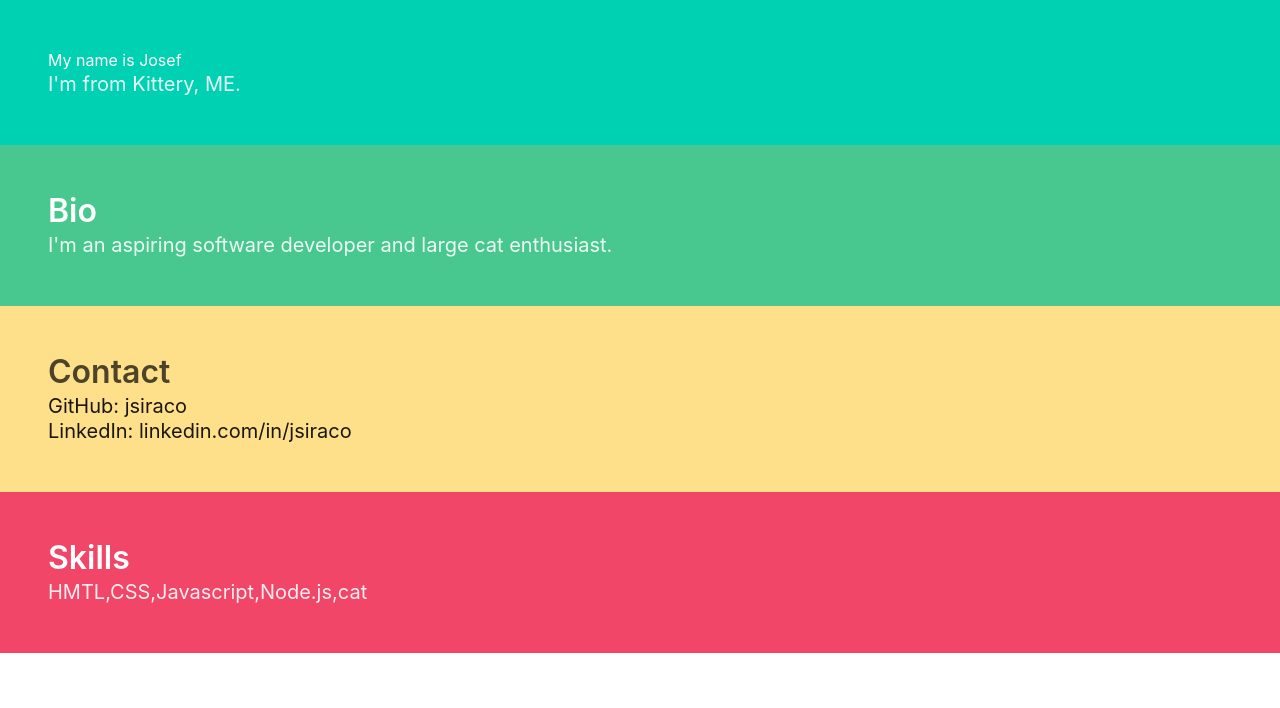
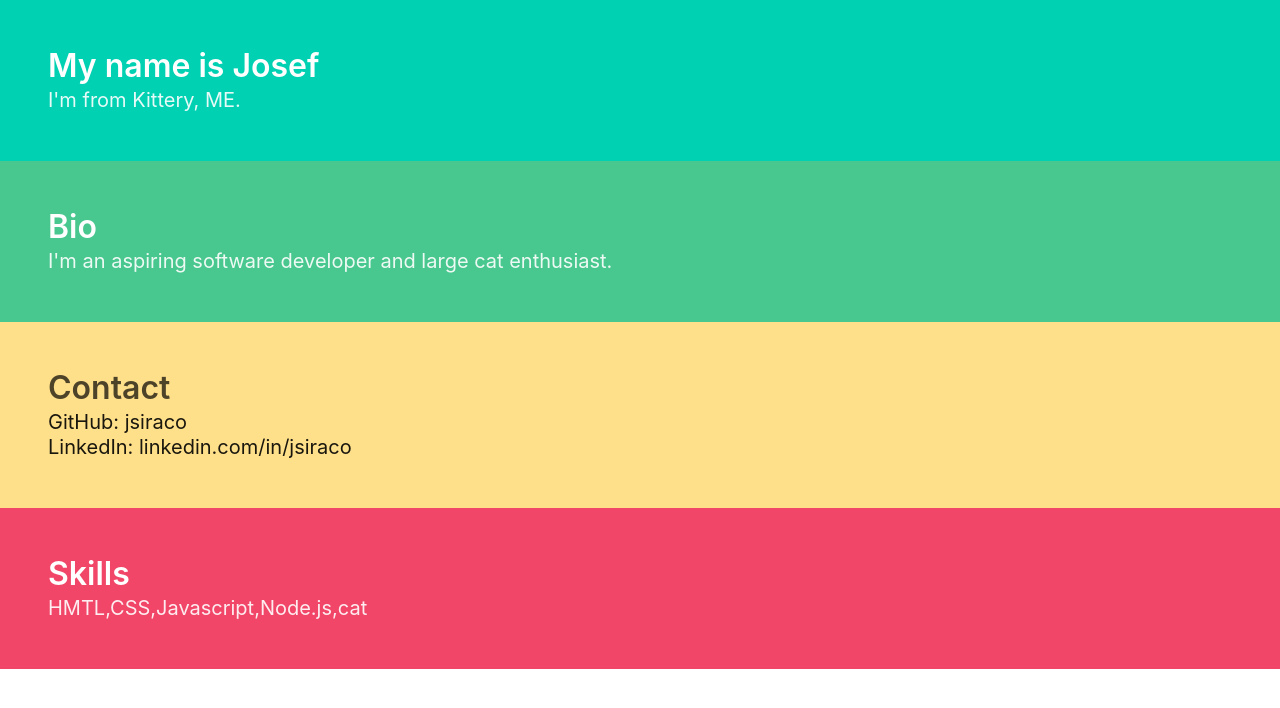
Before and after one commit to jsiraco/inquirer_html_gen, a plain HTML site: page index.html in a window 1280 px wide. Drawn offline with nearby package versions, Linux system fonts and the light colour scheme.

Commit message:
fixed second typo

```diff
--- a/index.html
+++ b/index.html
@@ -10,7 +10,7 @@
 <body>
     <div class="hero is-primary">
         <div class="hero-body">
-            <h1 class="Title">My name is Josef </h1>
+            <h1 class="title">My name is Josef </h1>
             <p class="subtitle">I'm from Kittery, ME.</p>
         </div>
         <div class="hero is-success">
```
